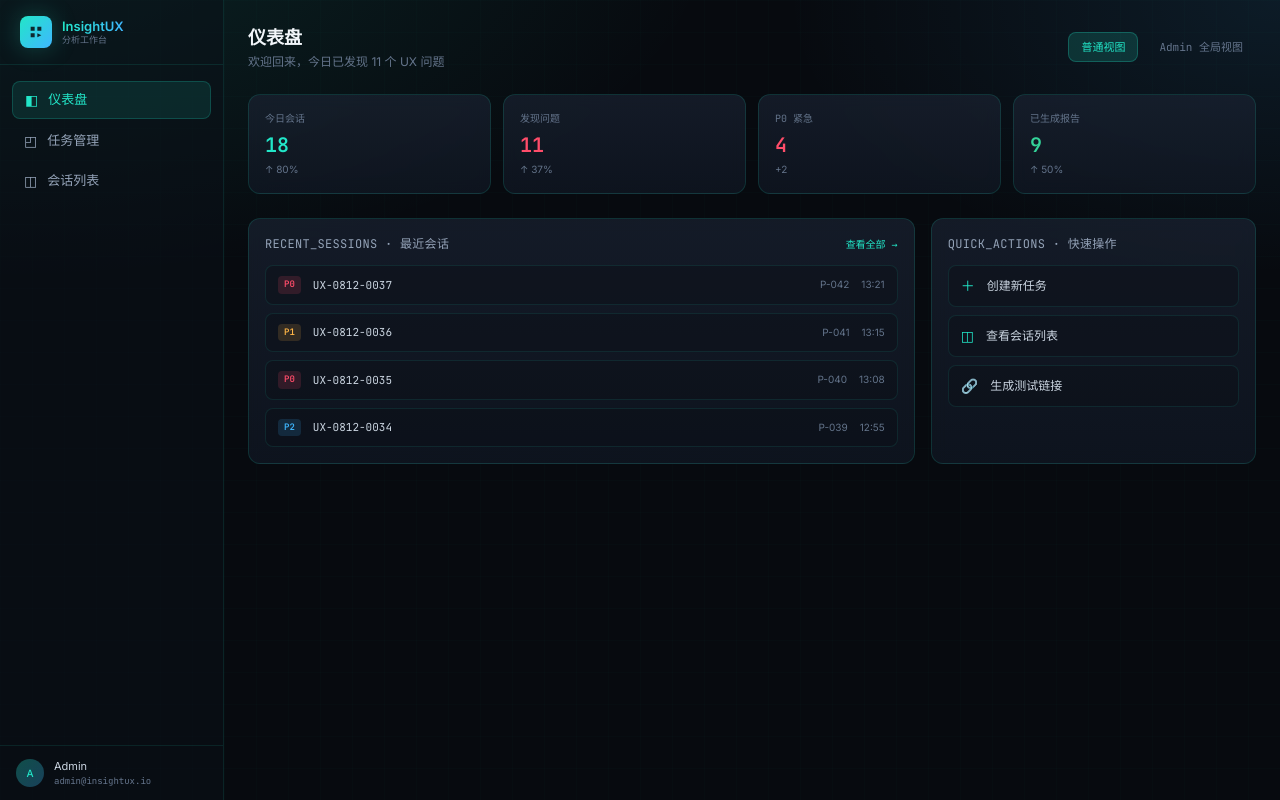
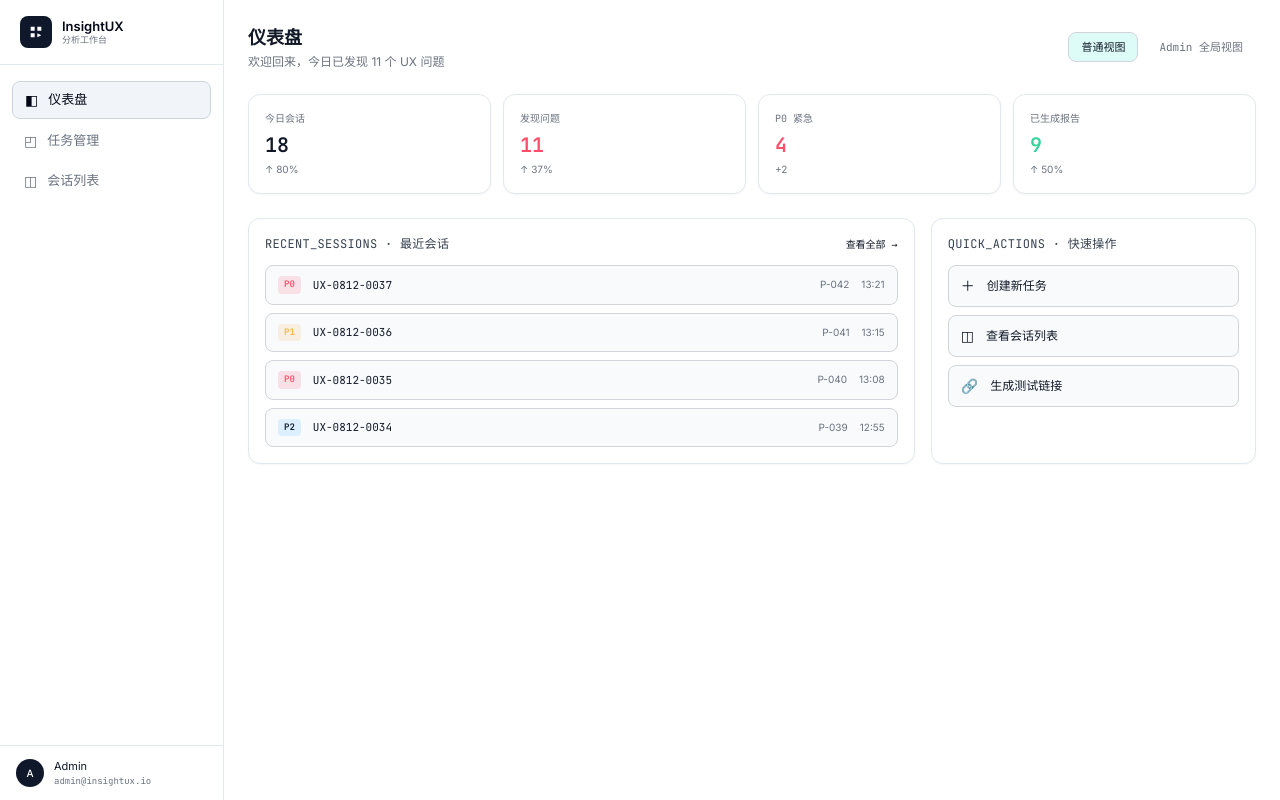
Before and after one commit to luolaiwen3-cmyk/ai-ux, a React (Vite) app: page / in a window 1280 px wide. Built offline with nearby package versions, Linux system fonts and the light colour scheme; the HTML template or start-up script is replaced by a standard one.

Commit message:
style: switch analyst pages to light theme

```diff
--- a/src/components/researcher/StressChart.jsx
+++ b/src/components/researcher/StressChart.jsx
@@ -41,31 +41,31 @@ export default function StressChart({ data, currentTime, duration }) {
                 <stop offset="100%" stopColor="#22E6C8" stopOpacity={0} />
               </linearGradient>
             </defs>
-            <CartesianGrid stroke="rgba(34,230,200,0.08)" strokeDasharray="3 3" />
+            <CartesianGrid stroke="#e5e7eb" strokeDasharray="3 3" />
             <XAxis
               dataKey="t"
               type="number"
               domain={[0, duration]}
               ticks={[0, 5, 10, 14.5, 15, 20]}
-              tick={{ fill: '#64748b', fontSize: 9, fontFamily: 'JetBrains Mono' }}
+              tick={{ fill: '#374151', fontSize: 9, fontFamily: 'JetBrains Mono' }}
               tickFormatter={(v) => (v === 14.5 ? '14.5*' : `${v}s`)}
-              stroke="rgba(34,230,200,0.15)"
+              stroke="#d1d5db"
             />
             <YAxis
               domain={[0, 1]}
               ticks={[0, 0.25, 0.5, 0.75, 1]}
-              tick={{ fill: '#64748b', fontSize: 9, fontFamily: 'JetBrains Mono' }}
-              stroke="rgba(34,230,200,0.15)"
+              tick={{ fill: '#374151', fontSize: 9, fontFamily: 'JetBrains Mono' }}
+              stroke="#d1d5db"
               tickFormatter={(v) => v.toFixed(2)}
             />
             <Tooltip
               contentStyle={{
-                background: 'rgba(11,16,24,0.95)',
-                border: '1px solid rgba(34,230,200,0.25)',
+                background: '#ffffff',
+                border: '1px solid #d1d5db',
                 borderRadius: 8,
                 fontSize: 11,
                 fontFamily: 'JetBrains Mono',
-                color: '#e6edf6'
+                color: '#111827'
               }}
               labelFormatter={(v) => `t = ${Number(v).toFixed(2)}s`}
               formatter={(v) => [Number(v).toFixed(3), '压力值']}
--- a/src/components/shared/AnalystLayout.jsx
+++ b/src/components/shared/AnalystLayout.jsx
@@ -15,19 +15,19 @@ export default function AnalystLayout({ children }) {
   ]
 
   return (
-    <div className="relative z-10 flex h-screen">
+    <div className="analyst-theme relative z-10 flex h-screen bg-white text-slate-900">
       {/* 左侧导航 */}
-      <aside className="w-56 shrink-0 border-r border-cyan-glow/10 bg-ink-800/50 flex flex-col">
+      <aside className="w-56 shrink-0 border-r border-slate-200 bg-white flex flex-col">
         {/* Logo */}
-        <div className="px-5 py-4 border-b border-cyan-glow/10">
+        <div className="px-5 py-4 border-b border-slate-200">
           <div className="flex items-center gap-2.5">
-            <div className="w-8 h-8 rounded-lg bg-gradient-to-br from-cyan-glow to-cyan-soft flex items-center justify-center shadow-glow">
+            <div className="w-8 h-8 rounded-lg bg-slate-900 flex items-center justify-center">
               <svg width="16" height="16" viewBox="0 0 24 24" fill="none">
-                <path d="M4 4h6v6H4zM14 4h6v6h-6zM4 14h6v6H4zM14 14l6 3-6 3z" fill="#070A0F" fillOpacity="0.85" />
+                <path d="M4 4h6v6H4zM14 4h6v6h-6zM4 14h6v6H4zM14 14l6 3-6 3z" fill="#FFFFFF" />
               </svg>
             </div>
             <div className="leading-tight">
-              <div className="text-[13px] font-semibold text-gradient">InsightUX</div>
+              <div className="text-[13px] font-semibold text-slate-950">InsightUX</div>
               <div className="text-[9px] text-slate-500 font-mono">分析工作台</div>
             </div>
           </div>
@@ -43,8 +43,8 @@ export default function AnalystLayout({ children }) {
                 to={item.path}
                 className={`flex items-center gap-2.5 px-3 py-2 rounded-lg text-[13px] transition-colors ${
                   active
-                    ? 'bg-cyan-glow/10 text-cyan-glow border border-cyan-glow/20'
-                    : 'text-slate-400 hover:text-slate-200 hover:bg-ink-700/50'
+                    ? 'bg-slate-100 text-slate-950 border border-slate-300'
+                    : 'text-slate-600 hover:text-slate-950 hover:bg-slate-50'
                 }`}
               >
                 <span className="text-sm">{item.icon}</span>
@@ -55,13 +55,13 @@ export default function AnalystLayout({ children }) {
         </nav>
 
         {/* 底部用户信息 */}
-        <div className="px-4 py-3 border-t border-cyan-glow/10">
+        <div className="px-4 py-3 border-t border-slate-200">
           <div className="flex items-center gap-2.5">
-            <div className="w-7 h-7 rounded-full bg-gradient-to-br from-cyan-glow/30 to-cyan-soft/30 flex items-center justify-center text-[10px] text-cyan-glow font-medium">
+            <div className="w-7 h-7 rounded-full bg-slate-900 flex items-center justify-center text-[10px] text-white font-medium">
               A
             </div>
             <div className="flex-1 min-w-0">
-              <div className="text-[11px] text-slate-300 truncate">Admin</div>
+              <div className="text-[11px] text-slate-900 truncate">Admin</div>
               <div className="text-[9px] text-slate-500 font-mono truncate">admin@insightux.io</div>
             </div>
           </div>
--- a/src/index.css
+++ b/src/index.css
@@ -142,6 +142,63 @@ body {
   animation: shimmer 1.6s linear infinite;
 }
 
+/* 分析工作台：浅色底、深色正文。参与者页面不受影响。 */
+.analyst-theme {
+  background: #ffffff;
+  color: #111827;
+  color-scheme: light;
+}
+
+.analyst-theme .glass,
+.analyst-theme .glass-strong {
+  background: #ffffff;
+  border-color: #e2e8f0;
+  box-shadow: 0 1px 2px rgba(15, 23, 42, 0.04);
+  backdrop-filter: none;
+}
+
+.analyst-theme [class*='bg-ink-'] {
+  background-color: #f8fafc !important;
+}
+
+.analyst-theme [class*='text-slate-100'],
+.analyst-theme [class*='text-slate-200'],
+.analyst-theme [class*='text-slate-300'],
+.analyst-theme [class*='text-cyan-glow'],
+.analyst-theme [class*='text-cyan-soft'] {
+  color: #111827 !important;
+}
+
+.analyst-theme [class*='text-slate-400'] {
+  color: #374151 !important;
+}
+
+.analyst-theme [class*='text-slate-500'],
+.analyst-theme [class*='text-slate-600'] {
+  color: #6b7280 !important;
+}
+
+.analyst-theme [class*='border-cyan-glow'],
+.analyst-theme [class*='border-cyan-soft'] {
+  border-color: #d1d5db !important;
+}
+
+.analyst-theme input,
+.analyst-theme select {
+  background: #ffffff !important;
+  border-color: #d1d5db !important;
+  color: #111827 !important;
+}
+
+.analyst-theme input::placeholder {
+  color: #9ca3af !important;
+}
+
+.analyst-theme .text-gradient {
+  background: none;
+  color: #111827;
+}
+
 /* 报告导出：浏览器打印对话框可直接另存为 PDF。 */
 @media print {
   @page {
@@ -153,7 +210,7 @@ body {
   body,
   #root {
     height: auto;
-    background: #070a0f;
+    background: #ffffff;
   }
 
   aside,
--- a/src/pages/ResearcherDashboard.jsx
+++ b/src/pages/ResearcherDashboard.jsx
@@ -64,18 +64,18 @@ export default function ResearcherDashboard() {
   }
 
   return (
-    <div className="relative z-10 flex flex-col h-screen">
+    <div className="analyst-theme relative z-10 flex flex-col h-screen bg-white text-slate-900">
       {/* 顶部导航 */}
-      <header className="flex items-center justify-between px-5 py-3 border-b border-cyan-glow/10 shrink-0">
+      <header className="flex items-center justify-between px-5 py-3 border-b border-slate-200 bg-white shrink-0">
         <div className="flex items-center gap-3">
-          <div className="relative w-9 h-9 rounded-lg bg-gradient-to-br from-cyan-glow to-cyan-soft flex items-center justify-center shadow-glow">
+          <div className="relative w-9 h-9 rounded-lg bg-slate-900 flex items-center justify-center">
             <svg width="20" height="20" viewBox="0 0 24 24" fill="none">
-              <path d="M4 4h6v6H4zM14 4h6v6h-6zM4 14h6v6H4zM14 14l6 3-6 3z" fill="#070A0F" fillOpacity="0.85" />
+              <path d="M4 4h6v6H4zM14 4h6v6h-6zM4 14h6v6H4zM14 14l6 3-6 3z" fill="#FFFFFF" />
             </svg>
           </div>
           <div className="leading-tight">
             <div className="text-[15px] font-semibold tracking-wide">
-              <span className="text-gradient">InsightUX</span>
+              <span className="text-slate-950">InsightUX</span>
               <span className="text-slate-400 font-normal ml-2">后台分析工作台</span>
             </div>
             <div className="text-[11px] text-slate-500 font-mono tracking-wider">
@@ -87,7 +87,7 @@ export default function ResearcherDashboard() {
         <div className="flex items-center gap-3">
           <Link
             to="/"
-            className="px-3 py-1.5 rounded-md bg-ink-700/60 border border-cyan-glow/10 text-[11px] font-mono text-slate-300 hover:text-cyan-glow transition-colors"
+            className="px-3 py-1.5 rounded-md bg-white border border-slate-300 text-[11px] font-mono text-slate-900 hover:bg-slate-50 transition-colors"
           >
             ← 返回被试画面
           </Link>
--- a/src/pages/analyst/DashboardPage.jsx
+++ b/src/pages/analyst/DashboardPage.jsx
@@ -159,16 +159,16 @@ export default function DashboardPage() {
                           <stop offset="100%" stopColor="#22E6C8" stopOpacity={0} />
                         </linearGradient>
                       </defs>
-                      <CartesianGrid stroke="rgba(34,230,200,0.08)" strokeDasharray="3 3" />
-                      <XAxis dataKey="day" tick={{ fill: '#64748b', fontSize: 10 }} stroke="rgba(34,230,200,0.15)" />
-                      <YAxis tick={{ fill: '#64748b', fontSize: 10 }} stroke="rgba(34,230,200,0.15)" />
+                      <CartesianGrid stroke="#e5e7eb" strokeDasharray="3 3" />
+                      <XAxis dataKey="day" tick={{ fill: '#374151', fontSize: 10 }} stroke="#d1d5db" />
+                      <YAxis tick={{ fill: '#374151', fontSize: 10 }} stroke="#d1d5db" />
                       <Tooltip
                         contentStyle={{
-                          background: 'rgba(11,16,24,0.95)',
-                          border: '1px solid rgba(34,230,200,0.25)',
+                          background: '#ffffff',
+                          border: '1px solid #d1d5db',
                           borderRadius: 8,
                           fontSize: 11,
-                          color: '#e6edf6'
+                          color: '#111827'
                         }}
                       />
                       <Area type="monotone" dataKey="sessions" stroke="#22E6C8" fill="url(#sessGrad)" strokeWidth={2} />
@@ -184,16 +184,16 @@ export default function DashboardPage() {
                 <div className="h-[180px]">
                   <ResponsiveContainer width="100%" height="100%">
                     <BarChart data={issueDist} layout="vertical">
-                      <CartesianGrid stroke="rgba(34,230,200,0.08)" strokeDasharray="3 3" />
-                      <XAxis type="number" tick={{ fill: '#64748b', fontSize: 10 }} stroke="rgba(34,230,200,0.15)" />
-                      <YAxis dataKey="type" type="category" tick={{ fill: '#94a3b8', fontSize: 10 }} stroke="rgba(34,230,200,0.15)" width={70} />
+                      <CartesianGrid stroke="#e5e7eb" strokeDasharray="3 3" />
+                      <XAxis type="number" tick={{ fill: '#374151', fontSize: 10 }} stroke="#d1d5db" />
+                      <YAxis dataKey="type" type="category" tick={{ fill: '#374151', fontSize: 10 }} stroke="#d1d5db" width={70} />
                       <Tooltip
                         contentStyle={{
-                          background: 'rgba(11,16,24,0.95)',
-                          border: '1px solid rgba(34,230,200,0.25)',
+                          background: '#ffffff',
+                          border: '1px solid #d1d5db',
                           borderRadius: 8,
                           fontSize: 11,
-                          color: '#e6edf6'
+                          color: '#111827'
                         }}
                       />
                       <Bar dataKey="count" fill="#3FB7FF" radius={[0, 4, 4, 0]} />
```
